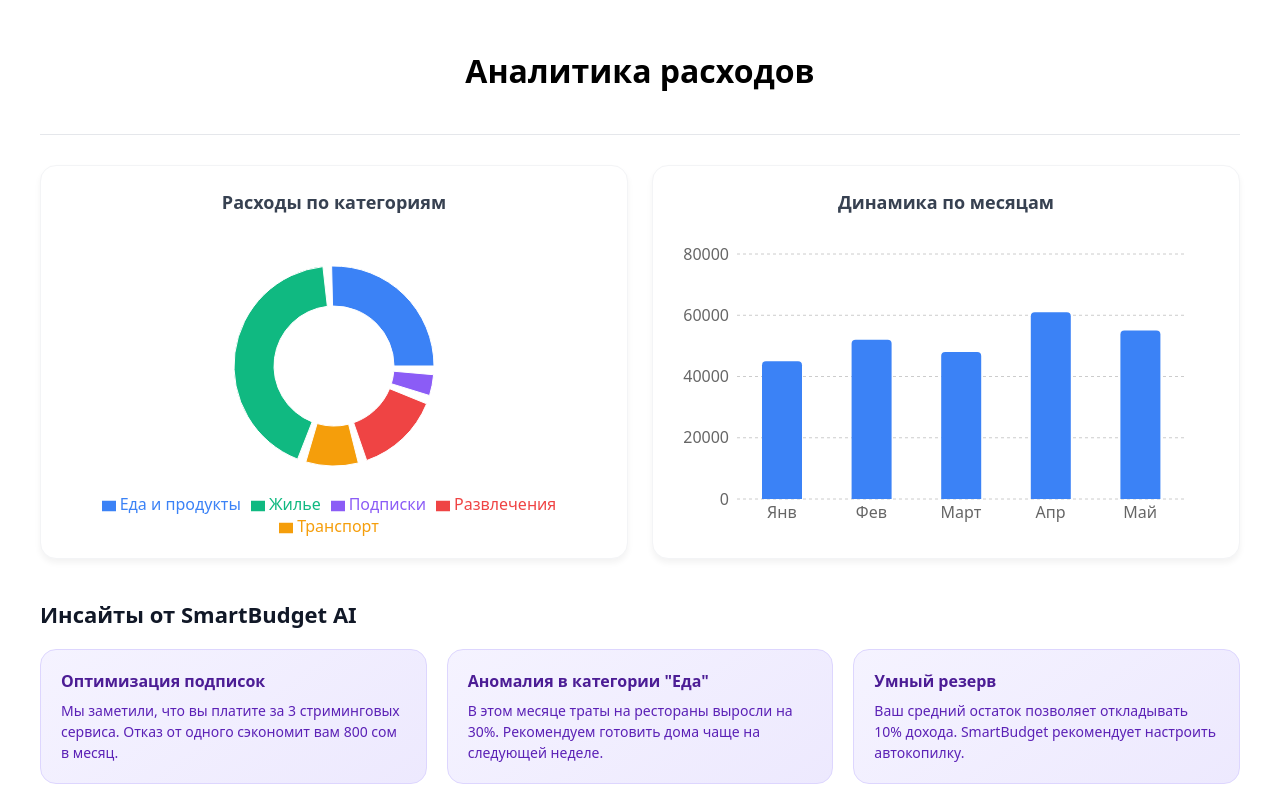
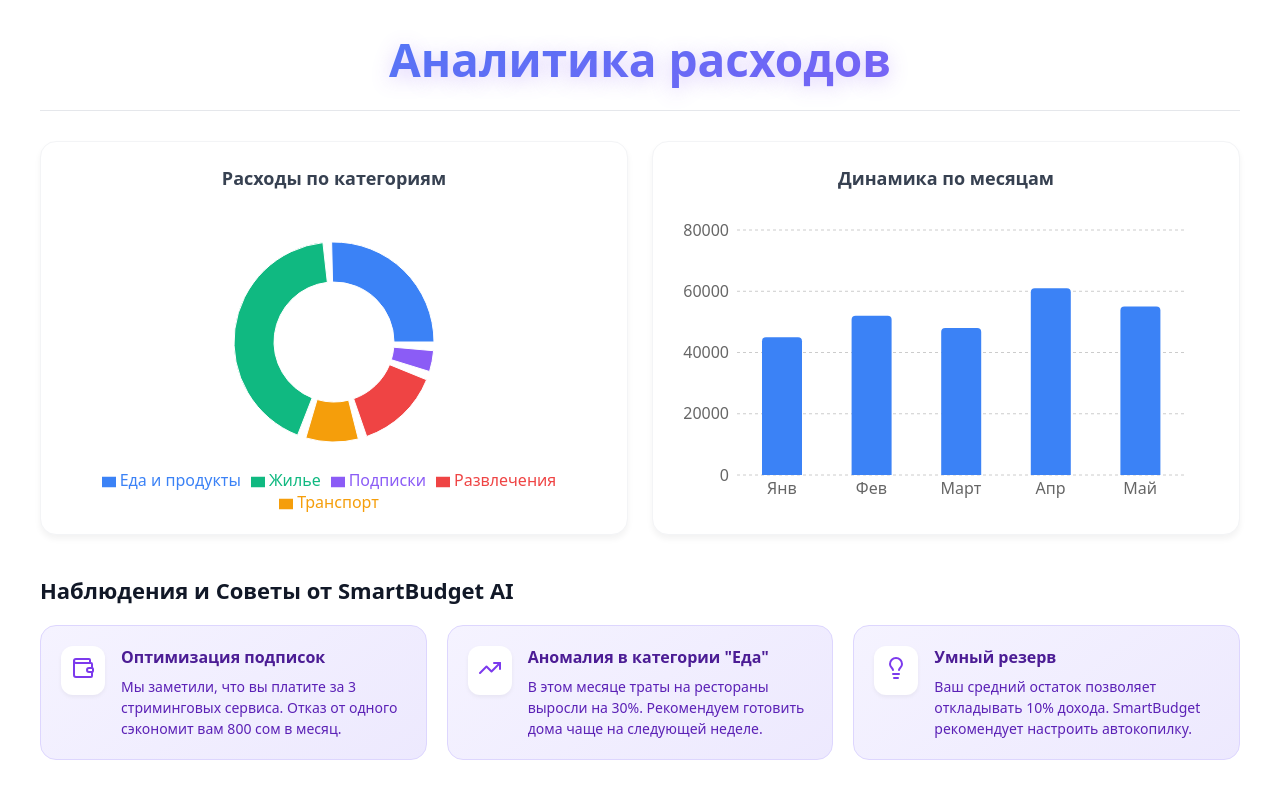
Before and after one commit to aianana/SmartBudget-AI, a React app in the folder frontend/: page /dashboard in a window 1280 px wide. Built offline with nearby package versions, Linux system fonts and the light colour scheme; the HTML template or start-up script is replaced by a standard one.

Commit message:
css styles changes

```diff
--- a/frontend/src/DashboardPage.css
+++ b/frontend/src/DashboardPage.css
@@ -10,6 +10,53 @@
     margin-bottom: 30px;
     padding-bottom: 20px;
     border-bottom: 1px solid #e5e7eb;
+}
+
+.dashboard-header h1 {
+  font-size: 46px;
+  font-weight: 800;
+  margin: 0;
+  background: linear-gradient(135deg, #3b82f6 0%, #8b5cf6 100%);
+  background-clip: content-box;
+  -webkit-background-clip: text;
+  -webkit-text-fill-color: transparent;
+  text-shadow: 0px 4px 20px rgba(139, 92, 246, 0.3);
+}
+
+.chart-card {
+  background: #ffffff;
+  border-radius: 20px;
+  padding: 24px;
+  border: 1px solid #f3f4f6;
+  box-shadow: 0 10px 25px -5px rgba(59, 130, 246, 0.1);
+  transition: all 0.4s cubic-bezier(0.4, 0, 0.2, 1);
+}
+
+/* Эффект парения и свечения при наведении на саму карточку */
+.chart-card:hover {
+  transform: translateY(-8px);
+  box-shadow: 0 20px 35px -5px rgba(139, 92, 246, 0.25);
+  border-color: #ddd6fe;
+}
+
+/* Анимация увеличения кусочков графика при наведении */
+.recharts-pie-sector {
+  transition: all 0.3s ease;
+  cursor: pointer;
+  outline: none;
+}
+
+.recharts-pie-sector:hover {
+  filter: drop-shadow(0px 0px 10px rgba(77, 77, 77, 0.3));
+}
+
+.recharts-bar-rectangle {
+  transition: all 0.3s ease;
+  cursor: pointer;
+}
+
+.recharts-bar-rectangle:hover {
+  filter: brightness(1.2) drop-shadow(0px 0px 12px rgba(139, 92, 246, 0.6));
 }
 
 .charts-grid {
@@ -54,6 +101,10 @@
     gap: 20px
 }
 
+.ai-icon {
+    color: #8b5cf6;
+}
+
 .tip-card {
     background: linear-gradient(145deg, #f5f3ff 0%, #ede9fe 100%);
     border-radius: 16px;
@@ -75,3 +126,11 @@
     color: #5b21b6;
     line-height: 1.5;
 }
+
+.tip-icon-wrapper {
+    background: white;
+    padding: 10px;
+    border-radius: 12px;
+    color: #7c3aed;
+    box-shadow: 0 2px 4px rgba(0,0,0,0.05);
+    height: max-content;}
--- a/frontend/src/DashboardPage.jsx
+++ b/frontend/src/DashboardPage.jsx
@@ -1,5 +1,6 @@
 import React, {useState, useEffect} from 'react';
 import {PieChart, Pie, Cell, Tooltip, Legend, ResponsiveContainer, BarChart, Bar, XAxis, YAxis, CartesianGrid} from 'recharts';
+import {BrainCircuit, TrendingUp, Wallet, Lightbulb} from 'lucide-react';
 import './DashboardPage.css';
 
 const categoryData = [ //временные данные
@@ -21,9 +22,9 @@ const monthlyData = [ //временные данные
 ];
 
 const aiTips = [
-  { id: 1, title: 'Оптимизация подписок', text: 'Мы заметили, что вы платите за 3 стриминговых сервиса. Отказ от одного сэкономит вам 800 сом в месяц.', },
-  { id: 2, title: 'Аномалия в категории "Еда"', text: 'В этом месяце траты на рестораны выросли на 30%. Рекомендуем готовить дома чаще на следующей неделе.', },
-  { id: 3, title: 'Умный резерв', text: 'Ваш средний остаток позволяет откладывать 10% дохода. SmartBudget рекомендует настроить автокопилку.', }
+  { id: 1, title: 'Оптимизация подписок', text: 'Мы заметили, что вы платите за 3 стриминговых сервиса. Отказ от одного сэкономит вам 800 сом в месяц.', icon: <Wallet size={24} />},
+  { id: 2, title: 'Аномалия в категории "Еда"', text: 'В этом месяце траты на рестораны выросли на 30%. Рекомендуем готовить дома чаще на следующей неделе.', icon: <TrendingUp size={24} />},
+  { id: 3, title: 'Умный резерв', text: 'Ваш средний остаток позволяет откладывать 10% дохода. SmartBudget рекомендует настроить автокопилку.', icon: <Lightbulb size={24} />}
 ];
 
 export default function DashboardPage() {
@@ -64,11 +65,12 @@ export default function DashboardPage() {
       </div>
       <div className="ai-tips-section">
   <h2 className="ai-section-title">
-    Инсайты от SmartBudget AI
+    Наблюдения и Советы от SmartBudget AI
   </h2>
   <div className="ai-tips-grid">
     {aiTips.map((tip) => (
       <div key={tip.id} className="tip-card">
+        <div className="tip-icon-wrapper">{tip.icon}</div>
         <div className="tip-content">
           <h3>{tip.title}</h3>
           <p>{tip.text}</p>
--- a/frontend/src/UploadPage.css
+++ b/frontend/src/UploadPage.css
@@ -12,6 +12,17 @@
     text-align: center;
 }
 
+.upload-header h1 {
+  font-size: 46px; /* Было 28px */
+  font-weight: 800;
+  margin: 0;
+  background: linear-gradient(135deg, #3b82f6 0%, #8b5cf6 100%);
+  background-clip: content-box;
+  -webkit-background-clip: text;
+  -webkit-text-fill-color: transparent;
+  text-shadow: 0px 4px 20px rgba(139, 92, 246, 0.3); /* Легкое свечение */
+}
+
 .dropzone {
     width: 100%;
     max-width: 600px;
@@ -24,6 +35,7 @@
     justify-content: center;
     background-color: rgb(242, 252, 255);
     cursor: pointer;
+    box-shadow: inset 0 0 50px rgba(163, 221, 233, 0.5);
 }
 
 .dropzone-text {
@@ -46,5 +58,10 @@
     display: none;
 }
 
-.dropzone.active { border-color: #3b82f6; background-color: #eff6ff; transform: scale(1.02); }
-.dropzone.active .dropzone-icon { color: #3b82f6; }
+.dropzone.active {
+    border-color: #3b82f6;
+    background-color: #e1eeff;
+    transform: scale(1.02);
+    box-shadow: inset 0 0 67px rgba(163, 184, 233, 0.5);
+    transition: all 0.4s cubic-bezier(0.4, 0, 0.2, 1);
+}
```
